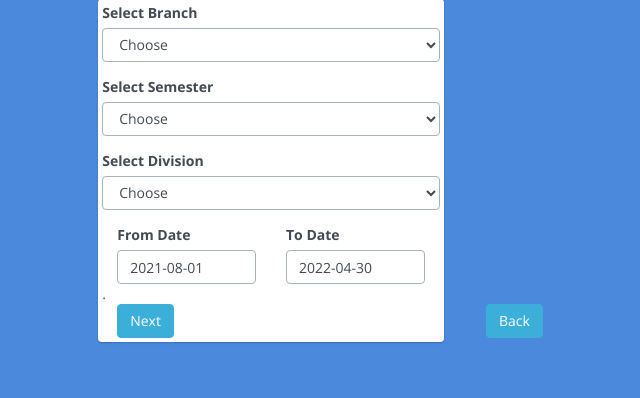
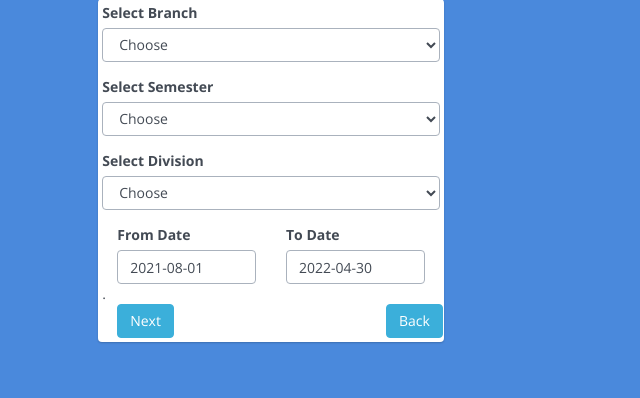
Before and after one commit to Meetpatel-09/ams, a PHP site: page /viewAtt2a.php in a window 1280 px wide. Shown: the part 73-471 px from the top of the page, without its empty margins (369-1009 px from the left). Run offline with PHP 8.4, Linux system fonts and the light colour scheme.

Commit message:
bug fixes

```diff
--- a/addtimetable4pr.php
+++ b/addtimetable4pr.php
@@ -21,6 +21,8 @@
 	if(isset($_SESSION["noinslot"])) {
 		if($_SESSION['noinslot'] == 1) {
 			$inputLectureNumber = 2;
+		} else {
+			$inputLectureNumber = 1;
 		}
 	}
 	else {
--- a/viewAtt2a.php
+++ b/viewAtt2a.php
@@ -77,19 +77,19 @@
                             <?php
                                 if(isset($_SESSION['adminEmail'])) {
                             ?>
-                                <a href="adminHome.php" class="btn btn-primary" style="margin-left: 200px;">Back</a>
+                                <a href="adminHome.php" class="btn btn-primary" style="margin-left: 100px;">Back</a>
                             <?php
                                 } else if(isset($_SESSION['staffEmail'])) {
                             ?>
-                                <a href="staffHome.php" class="btn btn-primary" style="margin-left: 200px;">Back</a>
+                                <a href="staffHome.php" class="btn btn-primary" style="margin-left: 100px;">Back</a>
                             <?php
                                 }  else if(isset($_SESSION['studentEmail'])) {
                             ?>
-                                <a href="studentHome.php" class="btn btn-primary" style="margin-left: 200px;">Back</a>
+                                <a href="studentHome.php" class="btn btn-primary" style="margin-left: 100px;">Back</a>
                                 <?php
                             } else {
                             ?>
-                                <a href="index.php" class="btn btn-primary" style="margin-left: 200px;">Back</a>
+                                <a href="index.php" class="btn btn-primary" style="margin-left: 100px;">Back</a>
                             <?php
                                 }
                             ?>
```
